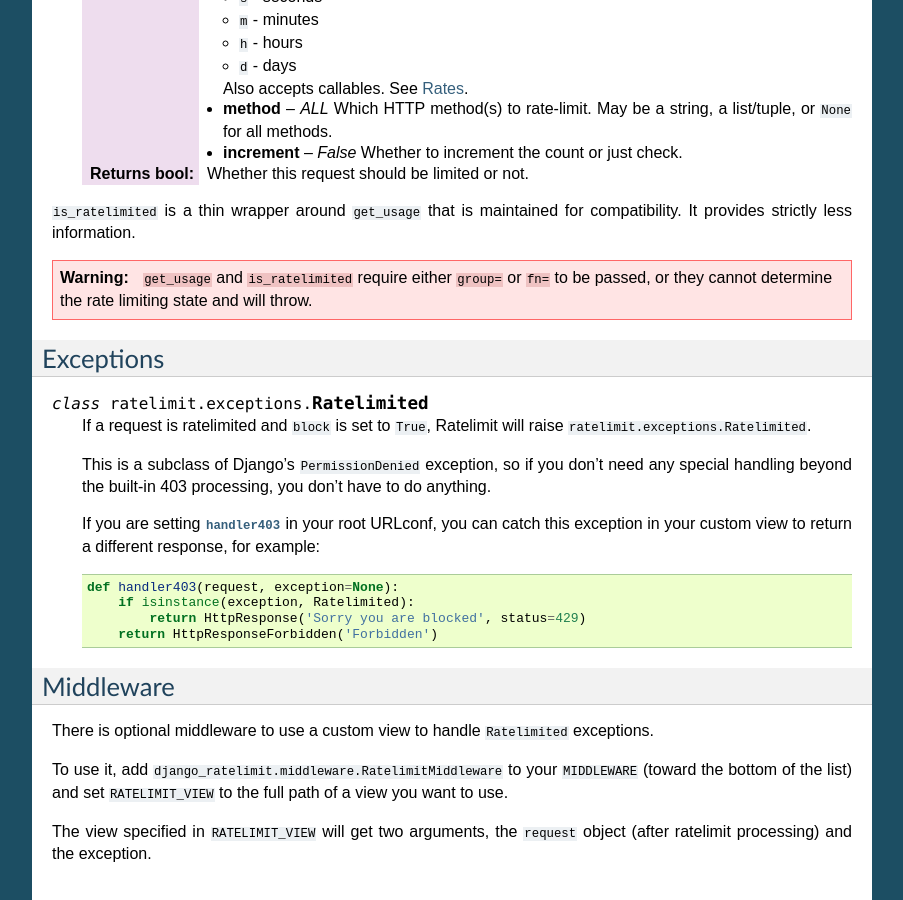
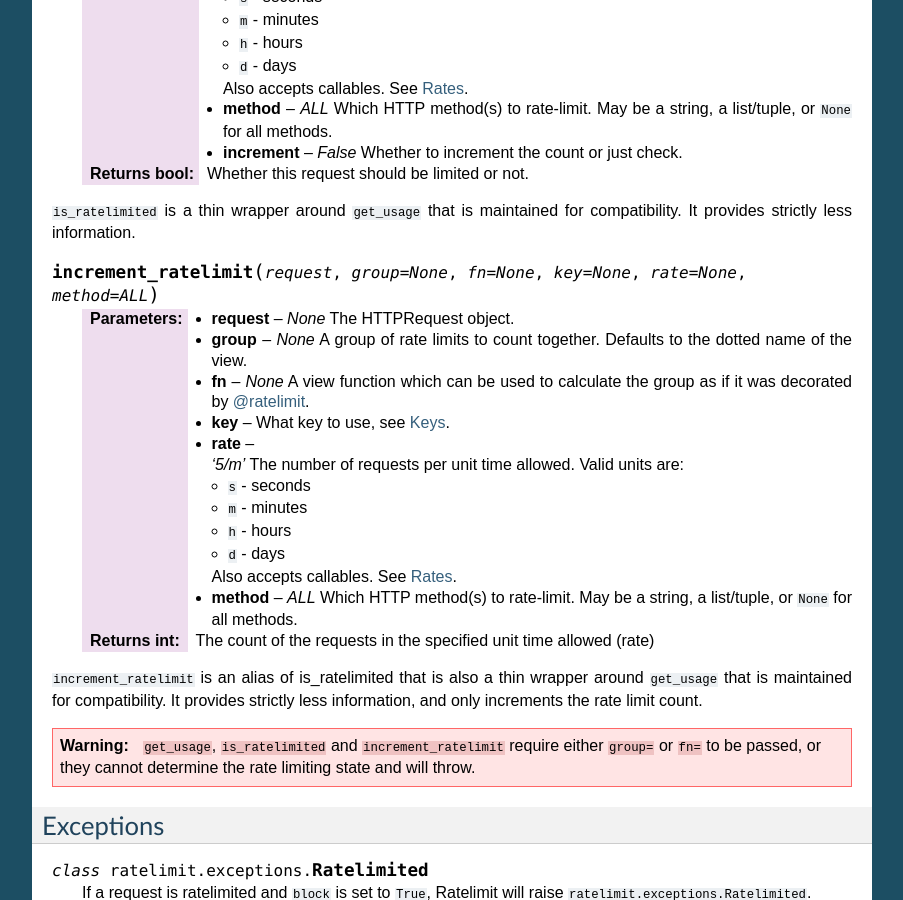
Before and after one commit to jsocol/django-ratelimit, a Sphinx documentation site: the page built from docs/usage.rst, in a window 1280 px wide and 900 px high, scrolled down 3767 px. Shown: the whole window, without its empty margins (198-1101 px from the left). Built offline with Sphinx 7.4.7, drawn with Linux system fonts in a browser that asks for light colours; some of the changed text lies outside the part shown.

Commit message:
Added documentation  for increment_ratelimit

```diff
--- a/docs/usage.rst
+++ b/docs/usage.rst
@@ -217,7 +217,7 @@ functionality in ``ratelimit.core``. The two major methods are
 
 .. code-block:: python
 
-    from django_ratelimit.core import get_usage, is_ratelimited
+    from django_ratelimit.core import get_usage, is_ratelimited, increment_ratelimit
 
 .. py:function:: get_usage(request, group=None, fn=None, key=None, \
                            rate=None, method=ALL, increment=False)
@@ -299,13 +299,51 @@ functionality in ``ratelimit.core``. The two major methods are
    :returns bool:
        Whether this request should be limited or not.
 
-
 ``is_ratelimited`` is a thin wrapper around ``get_usage`` that is
 maintained for compatibility. It provides strictly less information.
 
+.. py:function:: increment_ratelimit(request, group=None, fn=None, \
+                                key=None, rate=None, method=ALL)
+
+   :arg request:
+       *None* The HTTPRequest object.
+
+   :arg group:
+       *None* A group of rate limits to count together. Defaults to the
+       dotted name of the view.
+
+   :arg fn:
+       *None* A view function which can be used to calculate the group
+       as if it was decorated by :ref:`@ratelimit <usage-decorator>`.
+
+   :arg key:
+       What key to use, see :ref:`Keys <keys-chapter>`.
+
+   :arg rate:
+       *'5/m'* The number of requests per unit time allowed. Valid
+       units are:
+
+       * ``s`` - seconds
+       * ``m`` - minutes
+       * ``h`` - hours
+       * ``d`` - days
+
+       Also accepts callables. See :ref:`Rates <rates-chapter>`.
+
+   :arg method:
+       *ALL* Which HTTP method(s) to rate-limit. May be a string, a
+       list/tuple, or ``None`` for all methods.
+
+   :returns int:
+       The count of the requests in the specified unit time allowed (rate)
+
+
+``increment_ratelimit`` is an alias of is_ratelimited that is also a thin wrapper around ``get_usage`` that is
+maintained for compatibility. It provides strictly less information, and only increments the rate limit count.
+
 .. warning::
 
-    ``get_usage`` and ``is_ratelimited`` require either ``group=`` or
+    ``get_usage``, ``is_ratelimited`` and ``increment_ratelimit`` require either ``group=`` or
     ``fn=`` to be passed, or they cannot determine the rate limiting
     state and will throw.
 
```
